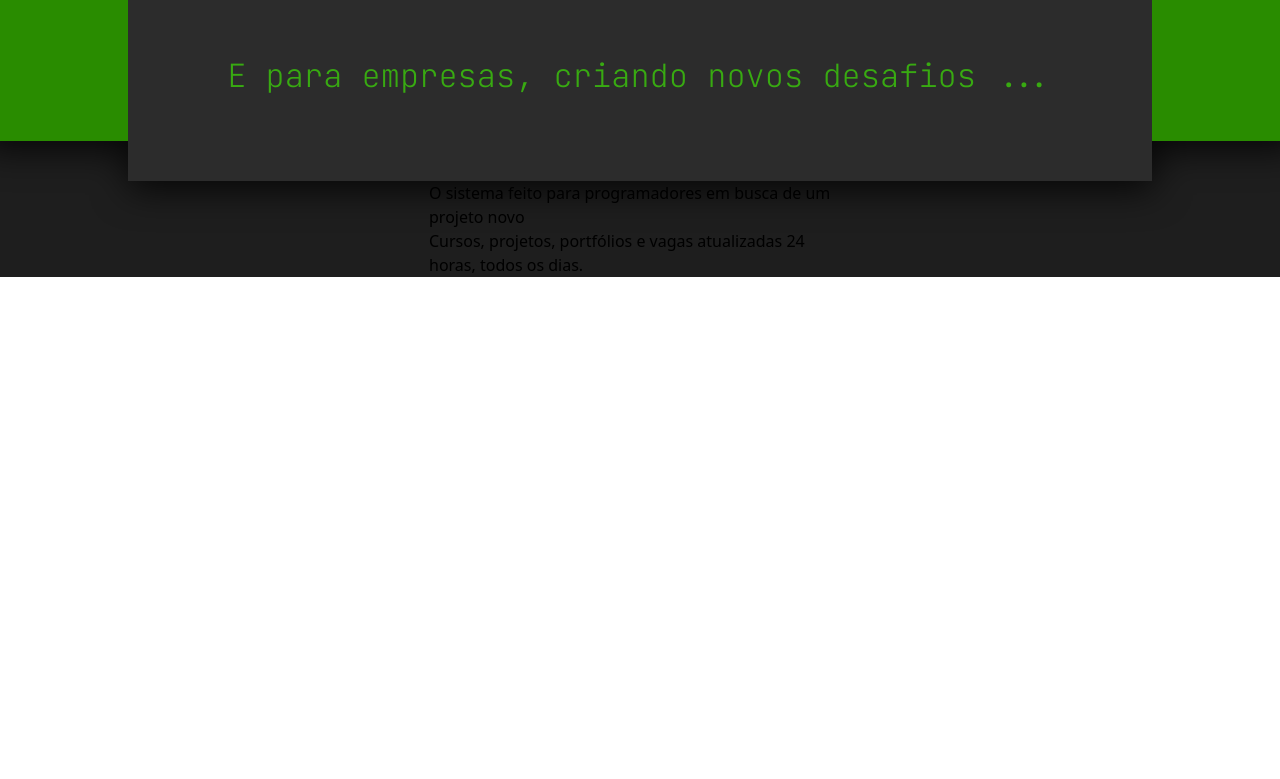
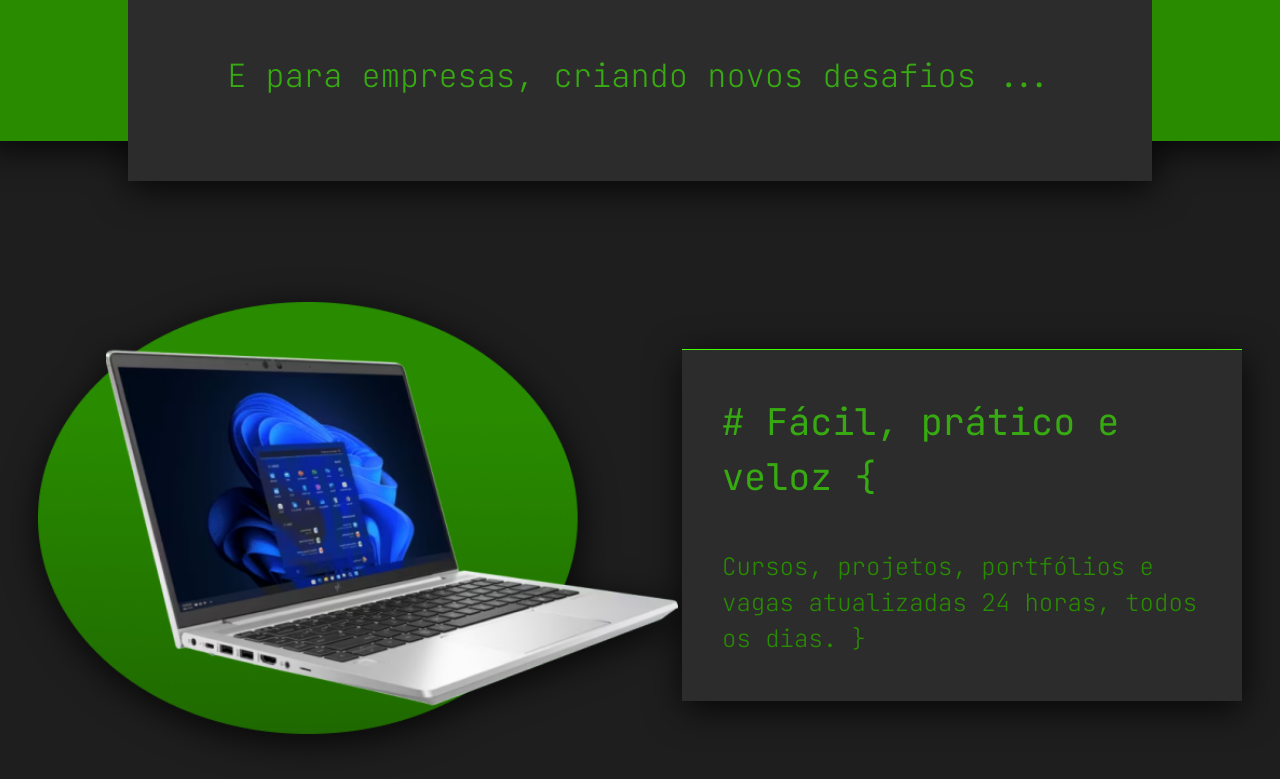
Before and after one commit to FilipeSMaciel/Coder, a React (Vite) app in the folder frontend/: page / in a window 1280 px wide. Shown: the part 1139-1918 px from the top of the page. Before the commit the page ends 1416 px from the top, so only its background shows below. Built offline with nearby package versions, Linux system fonts and the light colour scheme; a web font is replaced by a local one.

Commit message:
estilização landing page logout atualizada

```diff
--- a/frontend/src/components/HeroLogout.jsx
+++ b/frontend/src/components/HeroLogout.jsx
@@ -11,13 +11,21 @@ export default function HeroLogout() {
 
                 <HeroLogin />
             </section>
-        <section className="flex justify-around items-center flex-col">
-            <img className="hidden" src="./notebookLogout.png" alt="" />
-            <div className="w-[26.375rem]">
-            <h4 className="">O sistema feito para programadores em busca de um projeto novo</h4>
-            <p className="">Cursos, projetos, portfólios e vagas atualizadas 24 horas, todos os dias.</p>
+            <section className="flex justify-around mx-9 items-center mt-16 lg:h-[35rem] drop-shadow-3xl">
+
+                <img className="hidden lg:flex lg:w-[40rem]" src="./notebookLogout.png" alt="" />
+
+                <div className="">
+
+                <div className=" w-[80vw] lg:w-[35rem] h-[18.4375rem] lg:h-[22rem] flex items-center justify-evenly flex-col  bg-bg_botao-login border-t-[0.1rem] border-verde_principal">
+                    <h4 className="w-[18rem] lg:w-[30rem] font-jetbrains text-[1.8rem] lg:text-[2.3rem]  text-verde_principal/60"># Fácil, prático e veloz &#123;</h4>
+                    <p className="w-[16rem] lg:w-[30rem] font-jetbrains font-extralight text-[1rem] lg:text-[1.5rem] text-verde_botao ">Cursos, projetos, portfólios e vagas atualizadas 24 horas, todos os dias. &#125;</p>
                 </div>
-            <img className="lg:hidden scale-x-[-1] w-[10rem]" src="./notebook.png" alt="" />
+
+                <img className="lg:hidden scale-x-[-1] w-[10rem] ml-[10rem] mt-[-5rem]" src="./notebook.png" alt="" />
+
+                </div>
+
             </section>
         </>
     )
```
Also changed, not shown: frontend/public/coderforfree.png, frontend/public/notebook.png. Lines whose indentation alone changed are shown as unchanged.
